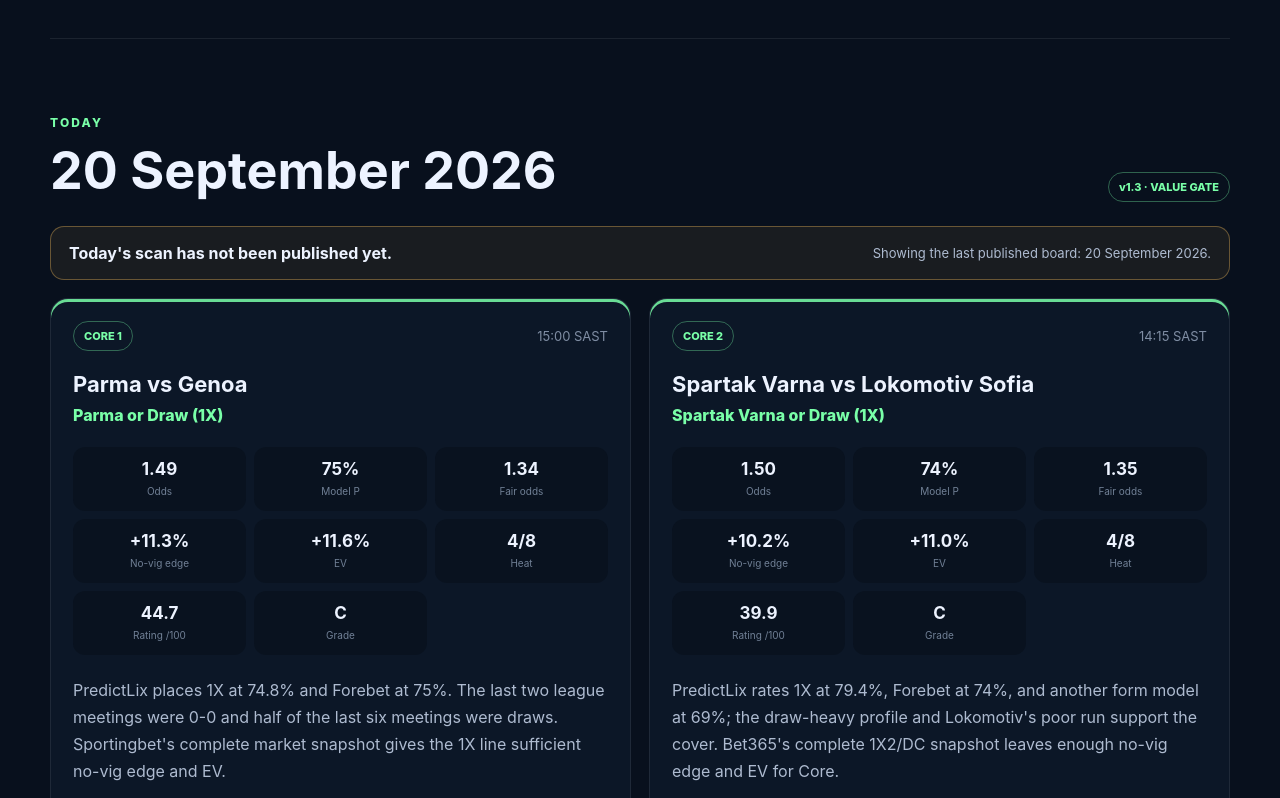
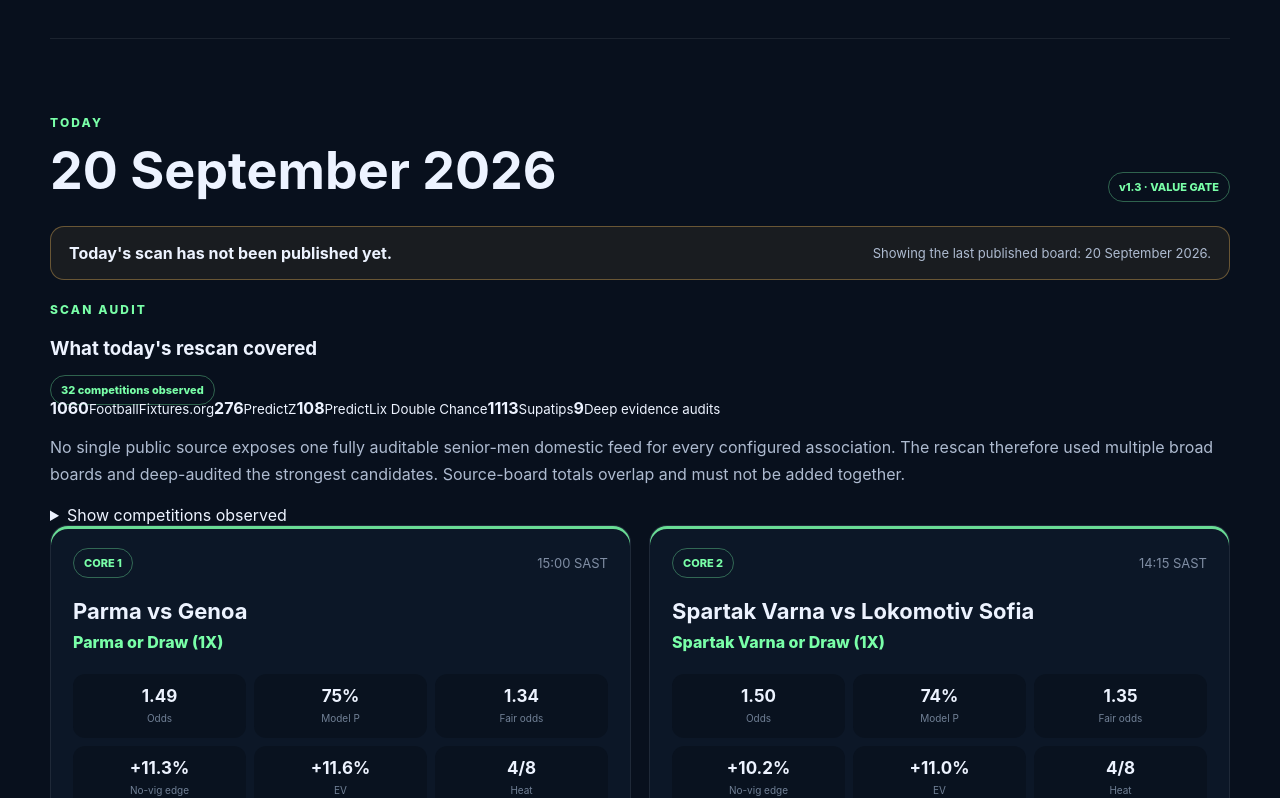
Before and after one commit to BaloyiTK/football-tips, a Next.js app: page / in a window 1280 px wide. Shown: the part 632-1430 px from the top of the page. Built offline with nearby package versions, Linux system fonts and the light colour scheme.

Commit message:
Show daily scan audit on homepage

```diff
--- a/app/page.jsx
+++ b/app/page.jsx
@@ -156,6 +156,26 @@ export default function HomePage() {
             </div>
           ) : null}
 
+          {data.scanCoverage ? (
+            <div className="scan-audit">
+              <div className="scan-audit-head">
+                <div><span className="eyebrow">SCAN AUDIT</span><h3>What today's rescan covered</h3></div>
+                <span className="pill">{data.scanCoverage.competitionsObserved?.length ?? 0} competitions observed</span>
+              </div>
+              <div className="scan-metrics">
+                {(data.scanCoverage.sourceBoards ?? []).map((source) => (
+                  <span key={source.source}><b>{source.rows}</b><small>{source.source}</small></span>
+                ))}
+                <span><b>{data.scanCoverage.deepEvidenceAudits ?? 0}</b><small>Deep evidence audits</small></span>
+              </div>
+              <p>{data.scanCoverage.coverageLimitations}</p>
+              <details>
+                <summary>Show competitions observed</summary>
+                <div className="competition-list">{(data.scanCoverage.competitionsObserved ?? []).join(' · ')}</div>
+              </details>
+            </div>
+          ) : null}
+
           <div className="grid">
             {valueSelection.core.map((pick, i) => (
               <article className="pick-card core" key={`${pick.fixture}-${i}`}>
```
